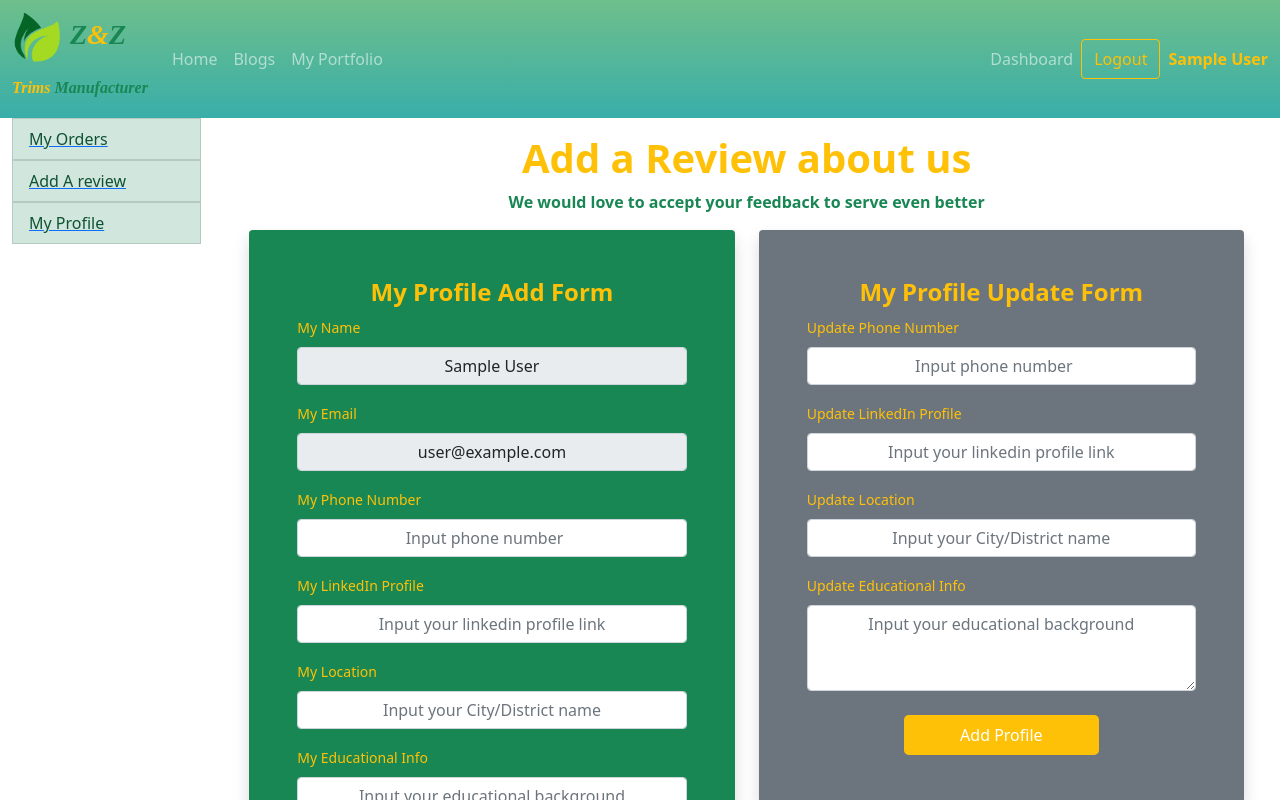
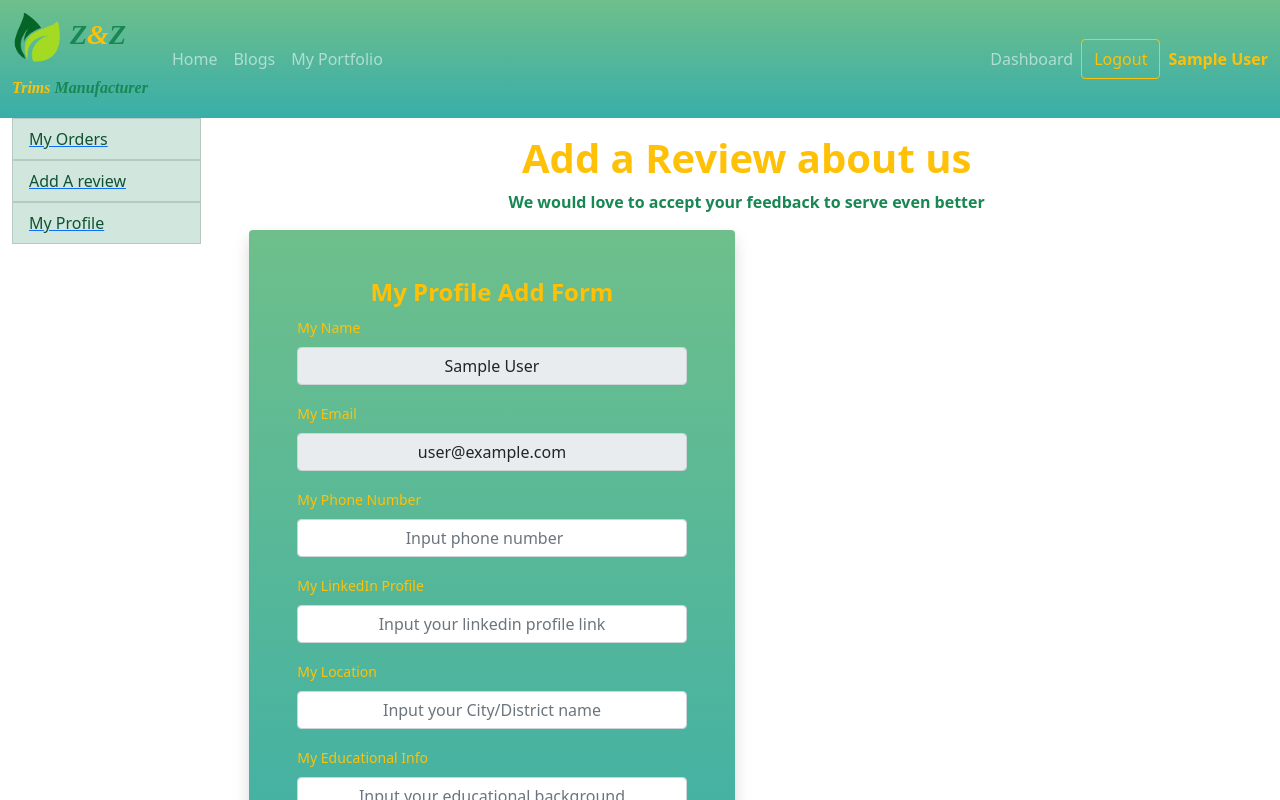
Before and after one commit to Zahid-BM/z---z-trims-full-stack-with-mern, a React (Create React App) app: page /dashboard/myprofile in a window 1280 px wide. Shown: the top 800 px of the page. Built offline with nearby package versions, Linux system fonts and the light colour scheme; no server answers; sample sign-in values are in the browser's storage.

Commit message:
Alhamdulillah my profile creation and update code done and working fine

```diff
--- a/src/Pages/Dashboard/MyProfile.js
+++ b/src/Pages/Dashboard/MyProfile.js
@@ -13,26 +13,9 @@ const MyProfile = () => {
         console.log(data);
         const profile = data;
         console.log(data);
-        const url = 'http://localhost:5000/profile';
+        const url = `http://localhost:5000/profile/${user.email}`;
         fetch(url, {
-            method: 'POST',
-            headers: { 'Content-type': 'application/json' },
-            body: JSON.stringify(profile)
-        })
-            .then(res => res.json())
-            .then(profile => {
-                toast('Profile Created !!!!');
-                reset();
-            })
-    };
-
-    const onSubmit2 = data => {
-        console.log(data);
-        const profile = data;
-        console.log(data);
-        const url = 'http://localhost:5000/profile';
-        fetch(url, {
-            method: 'POST',
+            method: 'PUT',
             headers: { 'Content-type': 'application/json' },
             body: JSON.stringify(profile)
         })
@@ -44,9 +27,6 @@ const MyProfile = () => {
     };
 
 
-
-
-
     return (
         <>
             <Container className='my-3'>
@@ -54,7 +34,7 @@ const MyProfile = () => {
                 <p className='text-center fw-bold text-success'>We would love to accept your feedback to serve even better</p>
                 <Row>
                     <Col lg={6}>
-                        <form className='p-5 bg-success shadow rounded ' onSubmit={handleSubmit(onSubmit)}>
+                        <form className='p-5 base-bg shadow rounded ' onSubmit={handleSubmit(onSubmit)}>
                             <h4 className='text-center fw-bolder text-warning'>My Profile Add Form</h4>
 
                             <Form.Group className="mb-3" controlId="exampleForm.ControlInput1">
@@ -120,56 +100,12 @@ const MyProfile = () => {
                                 />
                             </Form.Group>
                             <input className='text-center d-block mt-4 w-50 mx-auto bg-warning border-0 rounded-3 py-2 text-white' value={'Add Profile'} type="Submit" />
+
+
                         </form>
                     </Col>
                     <Col lg={6}>
-                        <form className='p-5 bg-secondary shadow rounded ' onSubmit={handleSubmit(onSubmit2)}>
-                            <h4 className='text-center fw-bolder text-warning'>My Profile Update Form</h4>
 
-                            <Form.Group className="mb-3" controlId="exampleForm.ControlInput1">
-                                <Form.Label><small className='text-warning'>Update Phone Number</small> </Form.Label>
-                                <Form.Control
-                                    className='text-center'
-                                    type="number"
-                                    placeholder='Input phone number'
-                                    required
-                                    {...register("phone")}
-                                />
-                            </Form.Group>
-                            <Form.Group className="mb-3" controlId="exampleForm.ControlInput1">
-                                <Form.Label><small className='text-warning'>Update LinkedIn Profile</small> </Form.Label>
-                                <Form.Control
-                                    className='text-center'
-                                    type='text'
-                                    placeholder='Input your linkedin profile link'
-                                    required
-                                    {...register("linkedin")}
-                                />
-                            </Form.Group>
-                            <Form.Group className="mb-3" controlId="exampleForm.ControlInput1">
-                                <Form.Label><small className='text-warning'>Update  Location</small> </Form.Label>
-                                <Form.Control
-                                    className='text-center'
-                                    type="text"
-                                    placeholder='Input your City/District name'
-                                    required
-                                    {...register("location")}
-                                />
-                            </Form.Group>
-
-
-                            <Form.Group className="mb-3" controlId="exampleForm.ControlTextarea1">
-                                <Form.Label><small className='text-warning'>Update Educational Info</small></Form.Label>
-                                <Form.Control as="textarea" rows={3}
-                                    required
-                                    type="text"
-                                    placeholder='Input your educational background'
-                                    className='text-center'
-                                    {...register("education")}
-                                />
-                            </Form.Group>
-                            <input className='text-center d-block mt-4 w-50 mx-auto bg-warning border-0 rounded-3 py-2 text-white' value={'Add Profile'} type="Submit" />
-                        </form>
                     </Col>
                 </Row>
             </Container>
```
